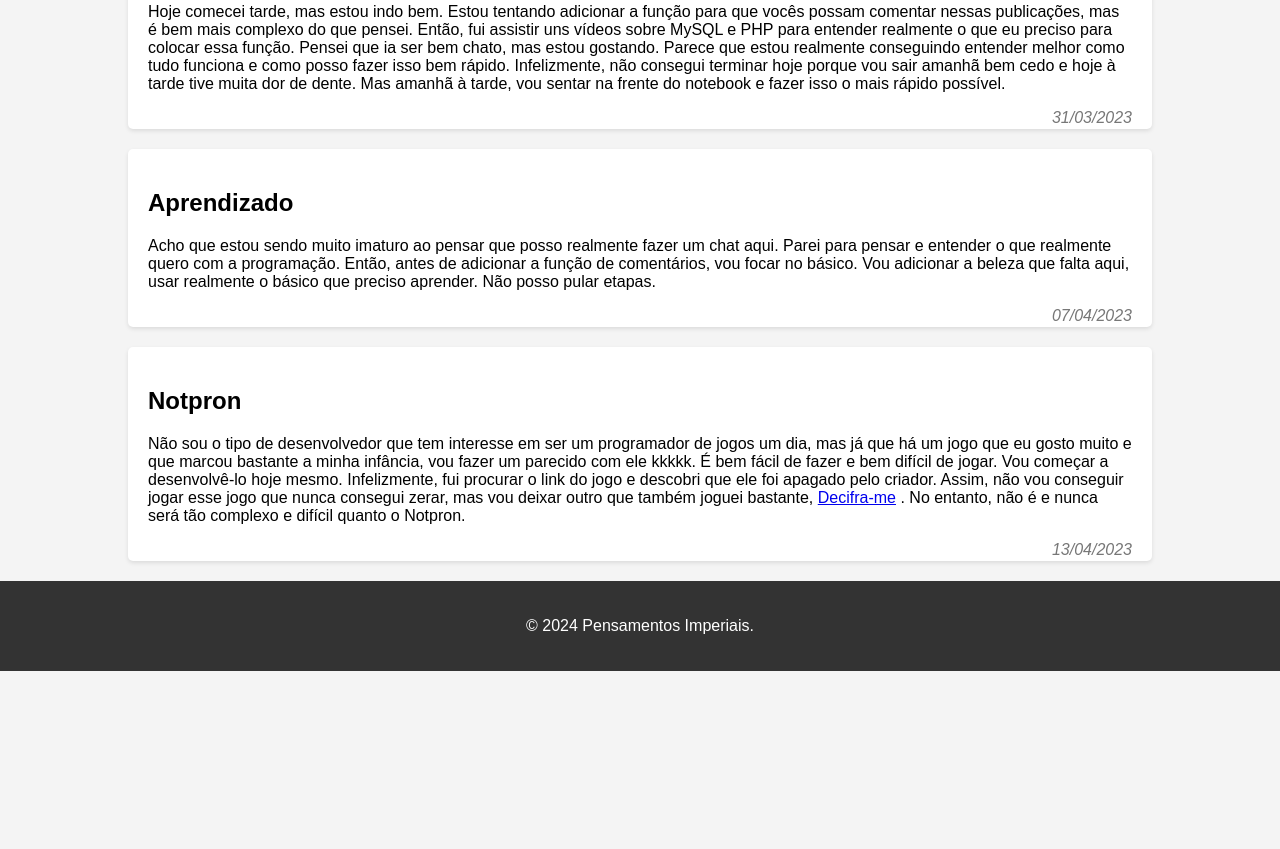
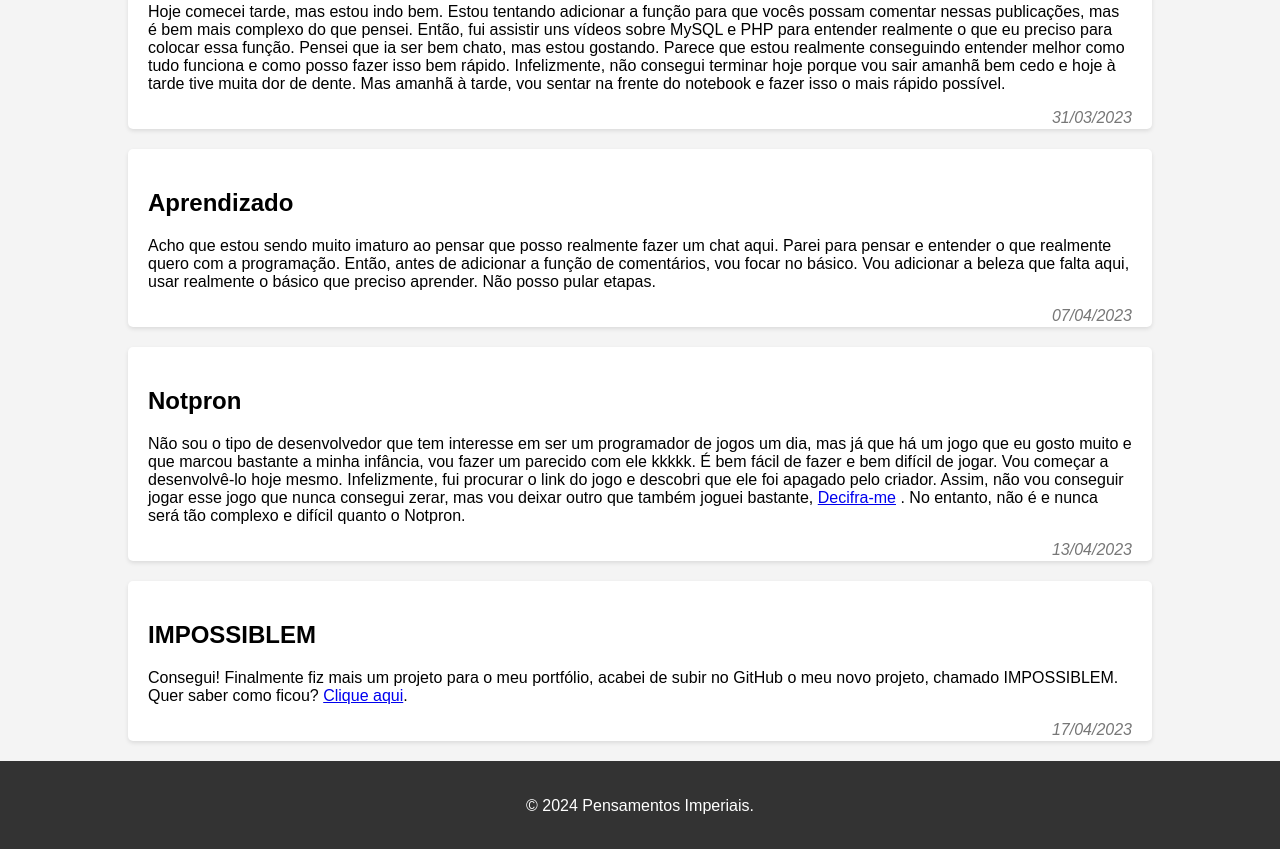
Before and after one commit to Romafrl/Blog-Simples, a plain HTML site: page index.html in a window 1280 px wide. Shown: the part 836-1685 px from the top of the page. Before the commit the page ends 1507 px from the top, so only its background shows below. Drawn offline with Linux system fonts and the light colour scheme; a script that the page names is missing.

Commit message:
Update index.html

```diff
--- a/index.html
+++ b/index.html
@@ -42,6 +42,11 @@
             <p>Não sou o tipo de desenvolvedor que tem interesse em ser um programador de jogos um dia, mas já que há um jogo que eu gosto muito e que marcou bastante a minha infância, vou fazer um parecido com ele kkkkk. É bem fácil de fazer e bem difícil de jogar. Vou começar a desenvolvê-lo hoje mesmo. Infelizmente, fui procurar o link do jogo e descobri que ele foi apagado pelo criador. Assim, não vou conseguir jogar esse jogo que nunca consegui zerar, mas vou deixar outro que também joguei bastante, <a href="http://decifra.me/">Decifra-me</a> . No entanto, não é e nunca será tão complexo e difícil quanto o Notpron.</p>
             <span class="date">13/04/2023</span>
         </article>
+        <article>
+            <h2>IMPOSSIBLEM</h2>
+            <p>Consegui! Finalmente fiz mais um projeto para o meu portfólio, acabei de subir no GitHub o meu novo projeto, chamado IMPOSSIBLEM. Quer saber como ficou? <a href="https://romafrl.github.io/INCOMPLETE-DEMO/">Clique aqui</a>.</p>
+            <span class="date">17/04/2023</span>
+        </article>
     </section>
 
     <footer>
```
